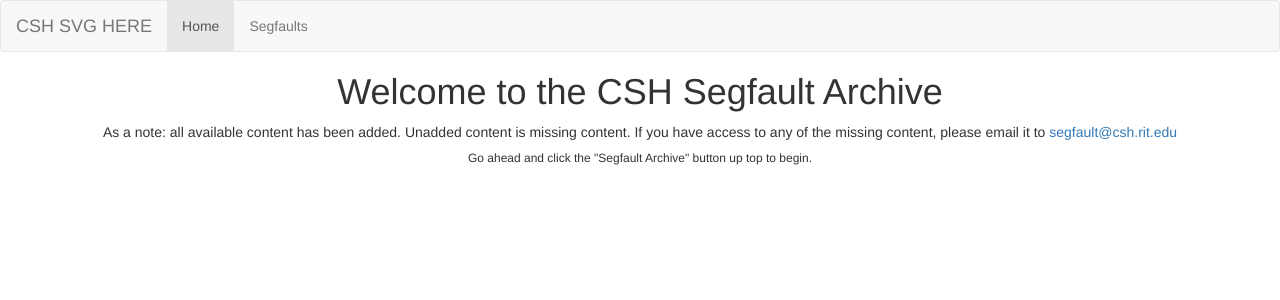
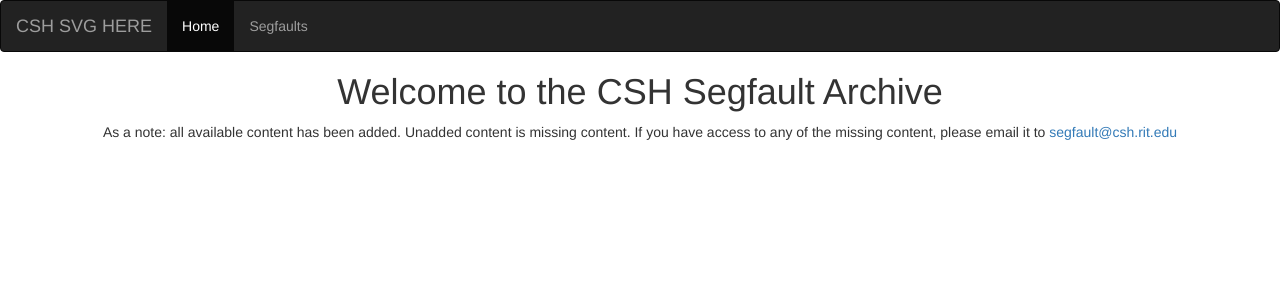
Before and after one commit to rbuzzell/segfaultViewerHTTP, a PHP site: page / in a window 1280 px wide. Shown: the top 300 px of the page. Run offline with PHP 8.4, Linux system fonts and the light colour scheme.

Commit message:
Changed Navbar. Updated column to BS3

```diff
--- a/index.php
+++ b/index.php
@@ -19,7 +19,7 @@
 
 	<body>
 
-<nav class="navbar navbar-default">
+<nav class="navbar navbar-inverse">
     <div class="container-fluid">
         <!-- Brand and toggle get grouped for better mobile display -->
         <div class="navbar-header">
@@ -47,11 +47,9 @@
 <h1 style="text-align:center">Welcome to the CSH Segfault Archive</h1>
 
 <div class="row">
-	<div class="span11 offset1">
-
-	<p style="text-align:center">As a note: all available content has been added. Unadded content is missing content. If you have
-        access to any of the missing content, please email it to <a href="mailto:segfault@csh.rit.edu">segfault@csh.rit.edu</a><br>
-        <h6 style="text-align:center">Go ahead and click the "Segfault Archive" button up top to begin.</h6>
+	<div class="col-xs-12">
+	    <p style="text-align:center">As a note: all available content has been added. Unadded content is missing content. If you have
+            access to any of the missing content, please email it to <a href="mailto:segfault@csh.rit.edu">segfault@csh.rit.edu</a>
     </div>
 </div>
         <!-- /container -->
```
